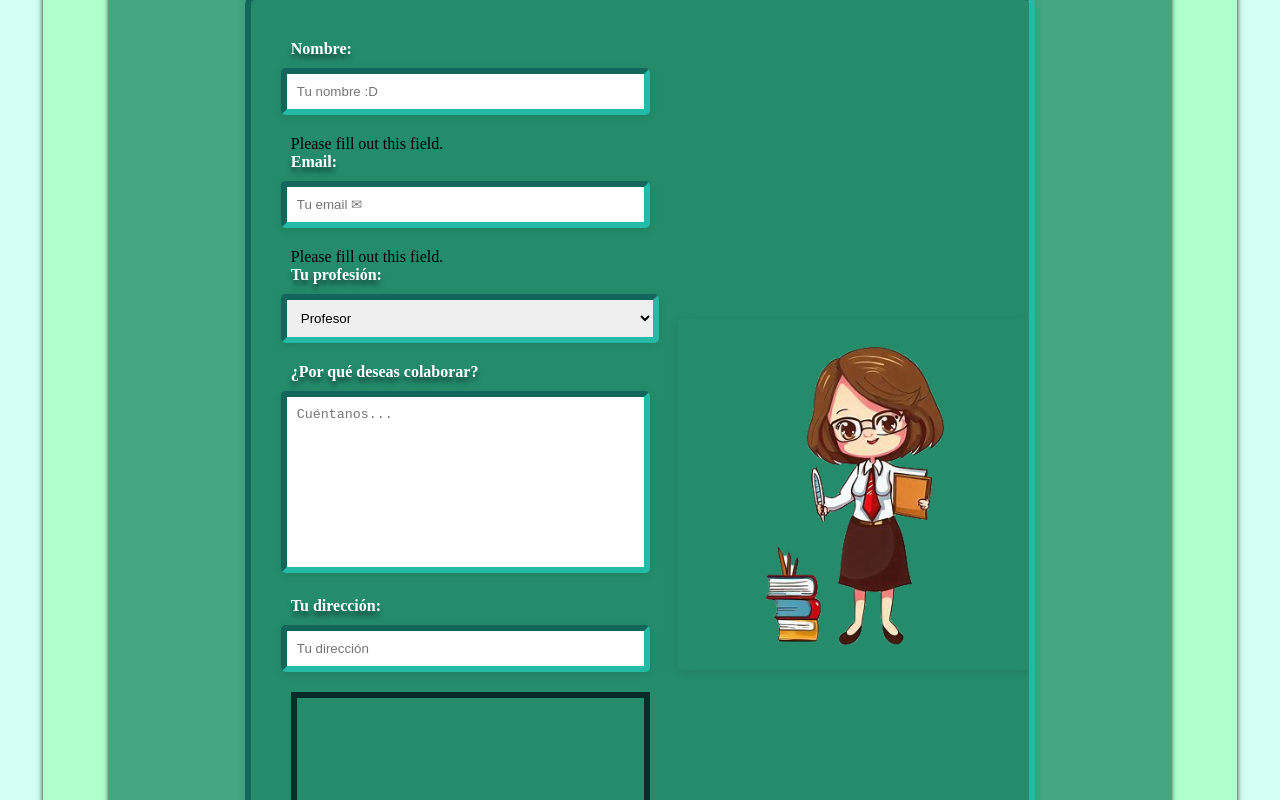
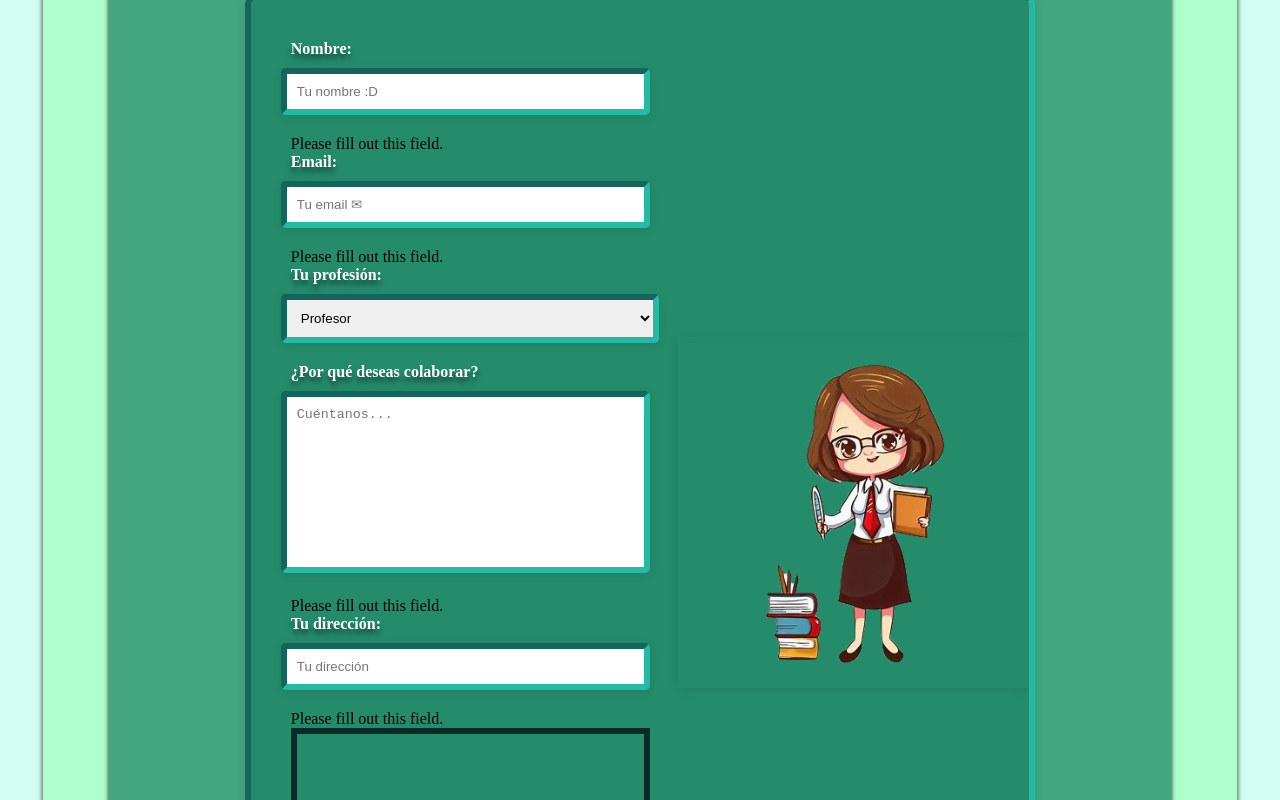
Before and after one commit to Fhernandov21/ProyectoAplicaciones, a plain HTML site: page html/formularioColab.html in a window 1280 px wide. Both pictures are taken after a click on the button "Continuar". Shown: the part 156-956 px from the top of the page. Drawn offline with Linux system fonts and the light colour scheme; some packages are replaced by stand-ins of ours; a web font is replaced by a local one.

Commit message:
web form

```diff
--- a/html/formularioColab.html
+++ b/html/formularioColab.html
@@ -34,10 +34,11 @@
               </select>
               <img id="imgProf2" src="../resources/img/pofeso.png" alt="imagenProfesión">
               <label id="labelMensaje" for="message">¿Por qué deseas colaborar?</label>
-              <textarea id="message" name="message" placeholder="Cuéntanos..."></textarea>
-
-              <label id="labelDirección">Tu dirección:</label>
-              <input type="text" id="name" placeholder="Tu dirección">
+              <textarea required id="message" name="message" placeholder="Cuéntanos..."></textarea>
+              <p id="result-message" class="results"></p>
+              <label for="direction" id="labelDirección">Tu dirección:</label>
+              <input type="text" id="direction" placeholder="Tu dirección" required>
+              <p id="result-dir" class="results"></p>
               <div id="mapa2">
                 <script async defer
                   src="https://maps.googleapis.com/maps/api/js?key=AIzaSyAdHNRNQENRBEXBYRv0ZKDMwwpeHADF5XA&callback=initMap">
--- a/js/web-form-script.js
+++ b/js/web-form-script.js
@@ -1,8 +1,12 @@
 let submit = document.getElementById('submit-btn');
 let name = document.getElementById('name');
 let email = document.getElementById('email');
+let message = document.getElementById('message');
+let direction = document.getElementById('direction');
 let result_name = document.getElementById('result-name');
 let result_email = document.getElementById('result-email');
+let result_message = document.getElementById('result-message');
+let result_dir = document.getElementById('result-dir');
 let results = document.getElementsByClassName('results');
 
 function validate() {
@@ -15,6 +19,15 @@ function validate() {
     if (!email.checkValidity()) {
         result_email.innerHTML = email.validationMessage;
     }
+
+    if (!message.checkValidity()) {
+        result_message.innerHTML = message.validationMessage;
+    }
+
+    if (!direction.checkValidity()) {
+        result_dir.innerHTML = direction.validationMessage;
+    }
+
 
     // Los mensajes de validación se borrarán en 5 segundos
     setTimeout(clearResults, 5000);
```
